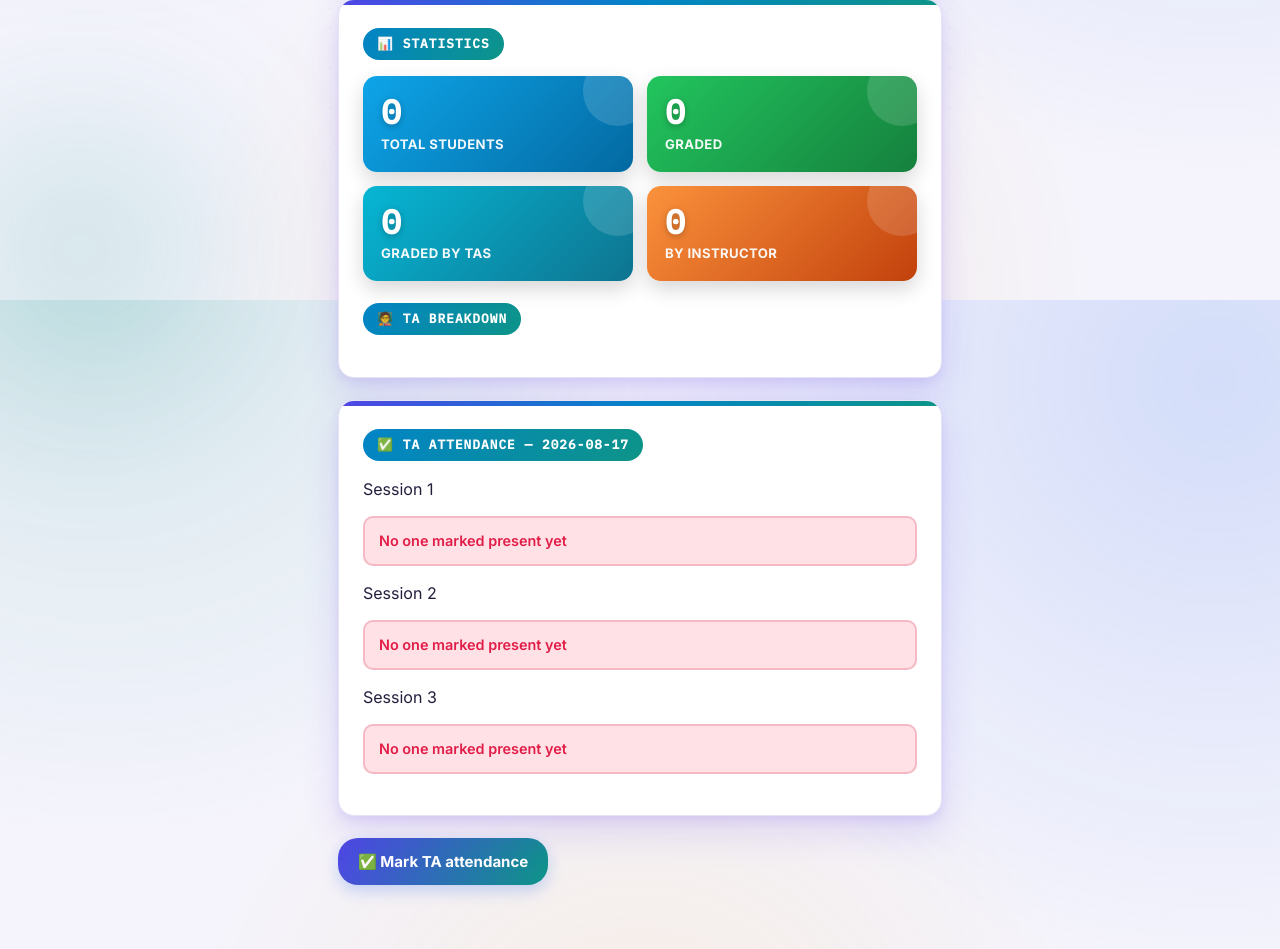
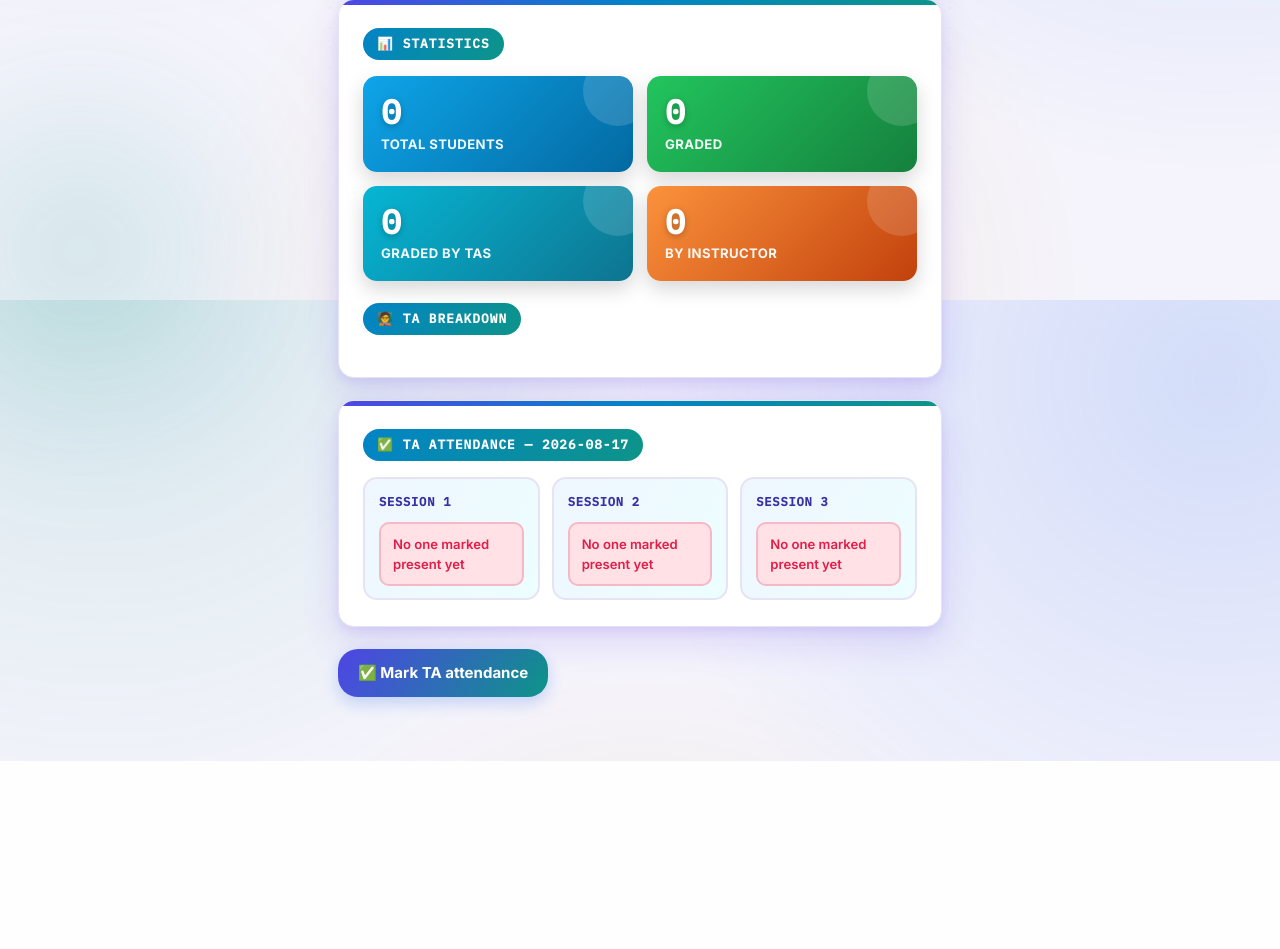
Before and after one commit to kruthir-sys/TA-Portal, a Flask app: page /dashboard in a window 1280 px wide. Shown: the part 500-1449 px from the top of the page. After the commit the page ends 1261 px from the top, so only its background shows below. Run offline with Flask 3, Linux system fonts and the light colour scheme; the visitor is signed in with stand-in values (Sample User, id 1); data that the repository does not hold is empty; parts of the project's set-up code (start-up, migrations or seed data) failed here and were passed over.

Commit message:
Update style.css

```diff
--- a/static/style.css
+++ b/static/style.css
@@ -536,6 +536,107 @@ button:active, .btn:active { transform: scale(0.98); }
 .roll-row:has(input:checked) .status-tag::before { content: "present"; }
 .roll-row:not(:has(input:checked)) .status-tag::before { content: "absent"; }
 
+/* ---------- Session tabs (attendance marking) ---------- */
+.session-tabs {
+  display: flex;
+  gap: 8px;
+  margin-bottom: 18px;
+}
+
+.session-tab {
+  flex: 1;
+  text-align: center;
+  padding: 11px 0;
+  border-radius: 12px;
+  border: 2px solid var(--line-strong);
+  background: #fbfbff;
+  font-size: 0.92rem;
+  font-weight: 700;
+  color: var(--ink-text);
+  text-decoration: none;
+  transition: background 0.15s ease, border-color 0.15s ease, color 0.15s ease, transform 0.1s ease;
+}
+
+.session-tab:hover {
+  border-color: var(--sky);
+  transform: translateY(-1px);
+}
+
+.session-tab.active {
+  color: #ffffff;
+  border-color: transparent;
+  background: linear-gradient(120deg, var(--indigo) 0%, var(--sky) 55%, var(--teal) 100%);
+  box-shadow: 0 6px 16px rgba(37, 99, 235, 0.32);
+}
+
+/* ---------- Session attendance summary (dashboard) ---------- */
+.session-attendance-grid {
+  display: grid;
+  grid-template-columns: repeat(3, 1fr);
+  gap: 12px;
+}
+
+.session-block {
+  border: 2px solid var(--line);
+  border-radius: 14px;
+  padding: 14px 14px 12px;
+  background: linear-gradient(120deg, #eff6ff, #ecfeff);
+}
+
+.session-block-title {
+  font-family: "IBM Plex Mono", monospace;
+  font-size: 0.76rem;
+  letter-spacing: 0.06em;
+  text-transform: uppercase;
+  font-weight: 700;
+  color: var(--indigo-dark);
+  margin-bottom: 10px;
+}
+
+.present-list {
+  list-style: none;
+  margin: 0 0 10px;
+  padding: 0;
+  display: flex;
+  flex-direction: column;
+  gap: 6px;
+}
+
+.present-list li {
+  font-size: 0.88rem;
+  font-weight: 600;
+  color: var(--ink-text);
+  background: #ffffff;
+  border: 1px solid var(--line);
+  border-radius: 8px;
+  padding: 6px 10px;
+}
+
+.present-list li::before {
+  content: "✓ ";
+  color: var(--moss);
+  font-weight: 700;
+}
+
+.session-block-count {
+  font-family: "IBM Plex Mono", monospace;
+  font-size: 0.74rem;
+  font-weight: 700;
+  color: var(--moss);
+}
+
+.session-empty {
+  font-size: 0.82rem;
+  padding: 10px 12px;
+  margin: 0;
+}
+
+@media (max-width: 560px) {
+  .session-attendance-grid {
+    grid-template-columns: 1fr;
+  }
+}
+
 /* ---------- Marks button-group (0 / 2 / 5) ---------- */
 .marks-btn-group {
   display: flex;
```
